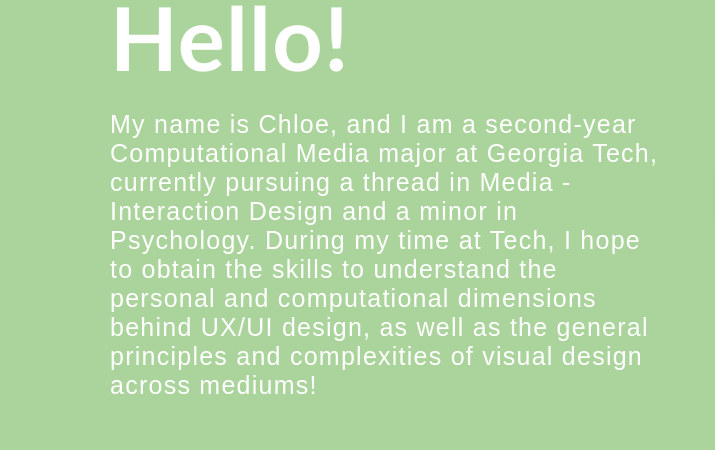
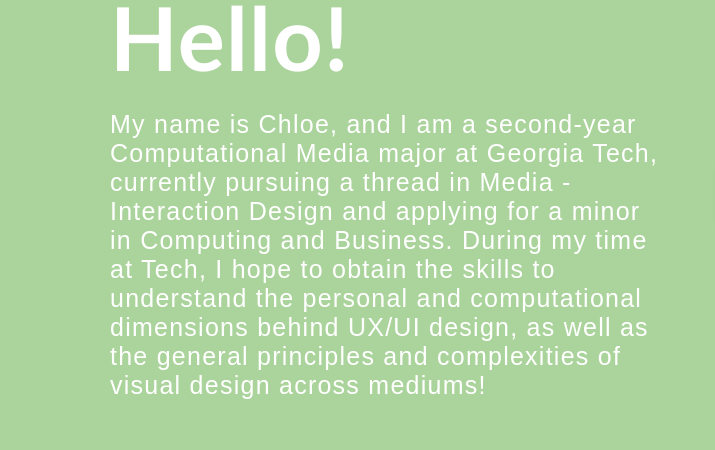
Before and after one commit to chloeb235/portfolio-draft, a plain HTML site: page index.html in a window 1280 px wide. Shown: the part 276-726 px from the top of the page, 0-715 px from the left. Drawn offline with Linux system fonts and the light colour scheme.

Commit message:
Update index.html

```diff
--- a/index.html
+++ b/index.html
@@ -29,7 +29,7 @@
   <section class="hero">
     <div class="hero-text">
       <h1>Hello!</h1>
-      <p>My name is Chloe, and I am a second-year Computational Media major at Georgia Tech, currently pursuing a thread in Media - Interaction Design and a minor in Psychology. During my time at Tech, I hope to obtain the skills to understand the personal and computational dimensions behind UX/UI design, as well as the general principles and complexities of visual design across mediums!</p>
+      <p>My name is Chloe, and I am a second-year Computational Media major at Georgia Tech, currently pursuing a thread in Media - Interaction Design and applying for a minor in Computing and Business. During my time at Tech, I hope to obtain the skills to understand the personal and computational dimensions behind UX/UI design, as well as the general principles and complexities of visual design across mediums!</p>
     </div>
     <img src="self.png" alt="profile image" class="profile-image">
   </section>
```
